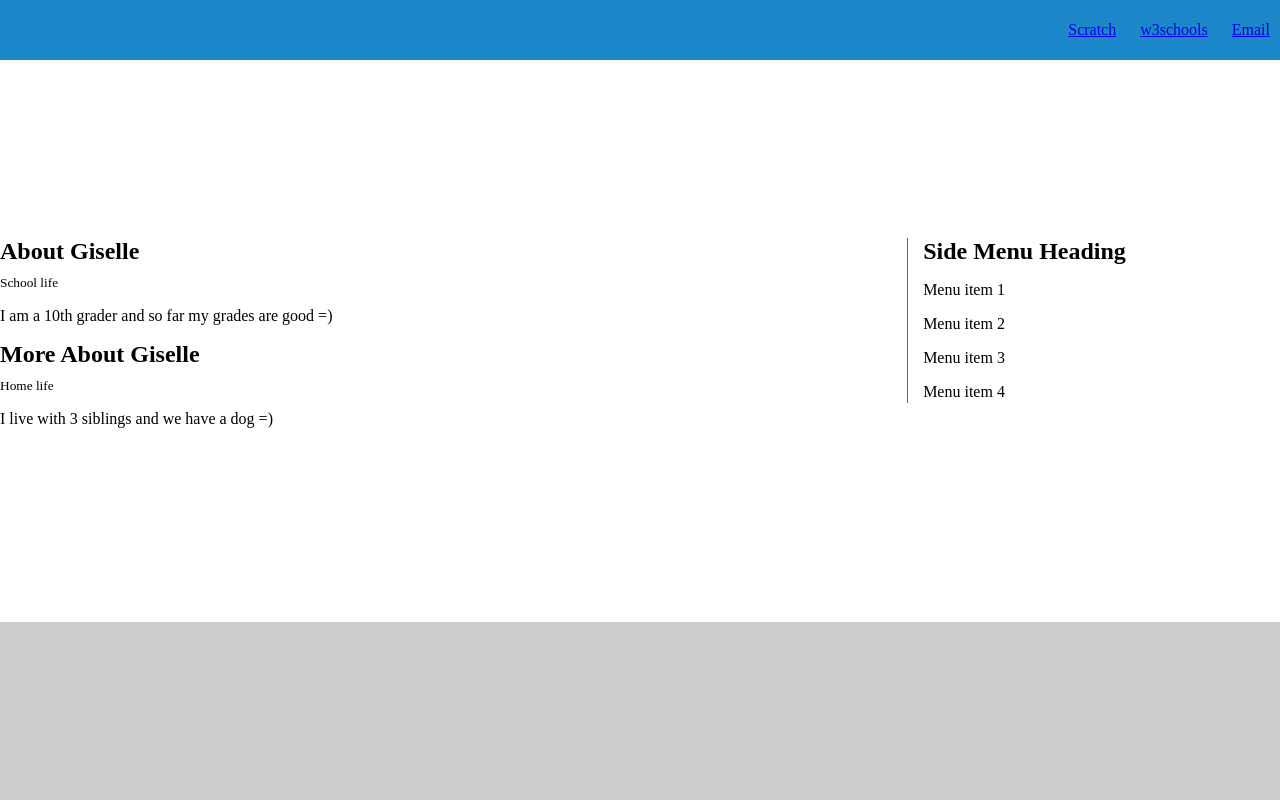
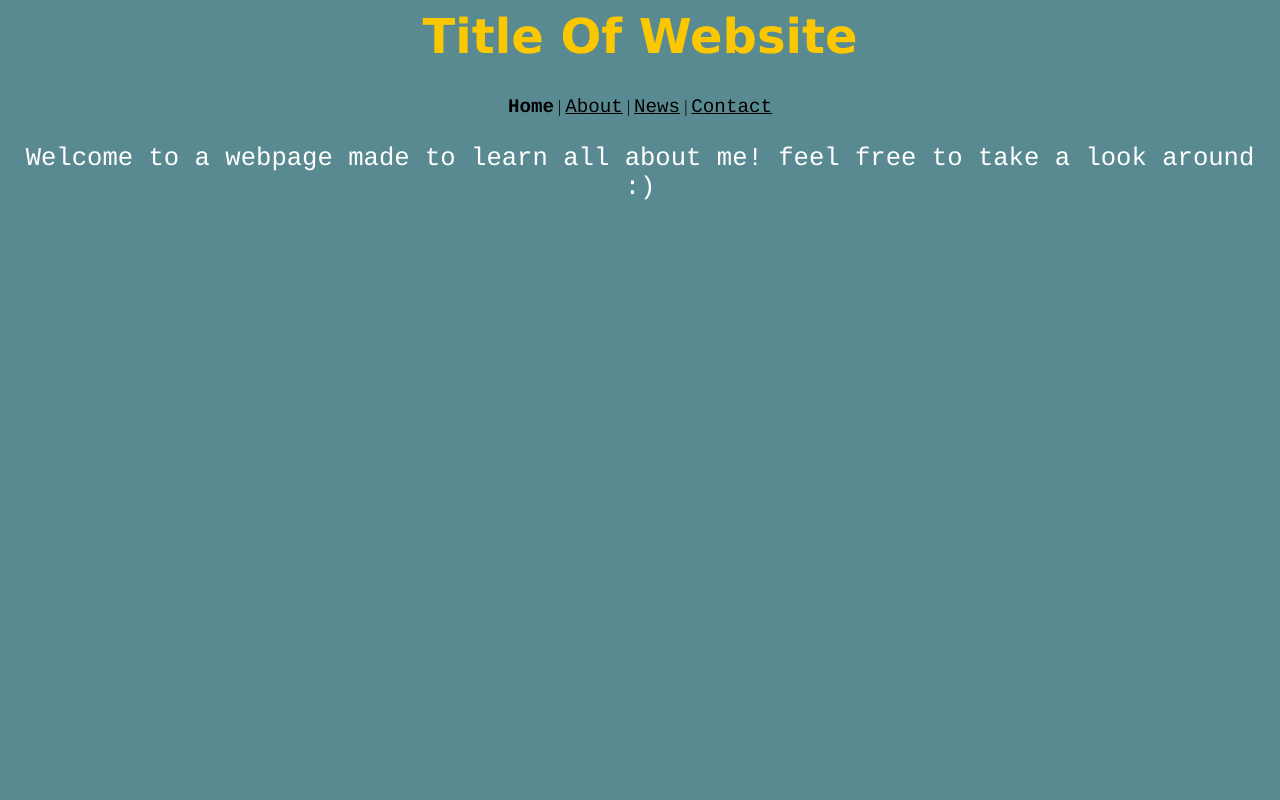
Before and after one commit to Goi23/giselle, a plain HTML site: page index.html in a window 1280 px wide. Drawn offline with Linux system fonts and the light colour scheme.

Commit message:
Update index.html

```diff
--- a/index.html
+++ b/index.html
@@ -1,89 +1,55 @@
-<!DOCTYPE HTML>
 <html>
 <head>
-    <title>Template</title>
-    <meta http-equiv="Content-Type" content="text/html; charset=UTF-8" />
-    <!--internal CSS below-->
 <style>
-      html,
-      body {
-        height: 100%;
+
+body
+{
+background-color: #5A8A91;
 }
-      body {
-        display: flex;
-        flex-wrap: wrap;
-        margin: 0;
+
+h1
+{
+  color: #FBc800;
+  font-family: verdana;
+  font-size: 300%;
 }
-      .header-menu,
-      footer {
-        display: flex;
-        align-items: center;
-        width: 100%;
+
+p
+{
+  color: #FFFFFF;
+  font-family: courier;
+  font-size: 160%;
 }
-      .header-menu {
-        justify-content: flex-end;
-        height: 60px;
-        background: #1c87c9;
-        color: #fff;
+
+a:link
+{
+  color: black;
+  font-family: courier;
+  font-size: 120%;
 }
-      h2 {
-        margin: 0 0 8px;
-      }
-      ul li {
-        display: inline-block;
-        padding: 0 10px;
-        list-style: none;
-      }
-      aside {
-        flex: 0.4;
-        height: 165px;
-        padding-left: 15px;
-        border-left: 1px solid #666;
-      }
-      section {
-        flex: 1;
-        padding-right: 15px;
-      }
-      footer {
-        padding: 0 10px;
-        background: #ccc;
-      }
+
 </style>
 </head>
-  <body>
-    <header class="header-menu">
-      <nav>
-        <ul>
-          <li><a href="https://scratch.mit.edu/">Scratch</a></li>
-          <li><a href="https://www.w3schools.com">w3schools</a></li>
-          <li><a href= "mailto:ivannaa.gutierrez@cms.k12.nc.us">Email</a></li>
-        </ul>
-      </nav>
-    </header>
-    <section>
-      <article>
-        <header>
-          <h2>About Giselle</h2>
-          <small>School life</small>
-        </header>
-        <p>I am a 10th grader and so far my grades are good =)</p>
-      </article>
-      <article>
-        <header>
-          <h2>More About Giselle</h2>
-          <small>Home life</small>
-        </header>
-        <p>I live with 3 siblings and we have a dog =)</p>
-      </article>
-    </section>
-    <aside>
-      <h2>Side Menu Heading</h2>
-      <p>Menu item 1</p>
-      <p>Menu item 2</p>
-      <p>Menu item 3</p>
-      <p>Menu item 4</p>
-    </aside>
-    <footer>
-    </footer>
+<body vlink="black">
+
+    <center><h1>Title Of Website</h1></center>
+
+
+    <!-- the menu will go her -->
+    <center>
+        <b style="font-family: courier; font-size: 120%; color: black">Home</b> |
+        <a href="about.html">About</a> |
+        <a href="news.html">News</a> |
+        <a href="contact.html">Contact</a>
+    </center>
+
+
+    <!-- <p></p> this is a paragraph tag to create a line break you just add <br /> -->
+    <center>
+        <p>
+            Welcome to a webpage made to learn all about me! feel free to take a look around :)
+        </p>
+    </center>
+
 </body>
 </html>
```
Lines whose indentation alone changed are shown as unchanged.
